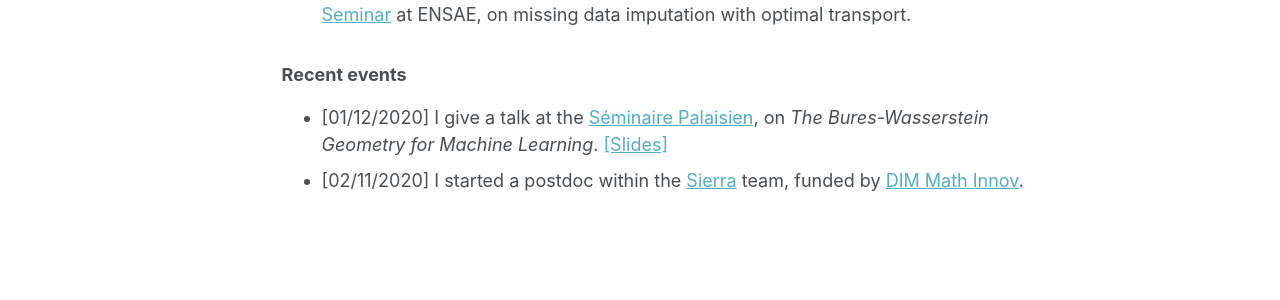
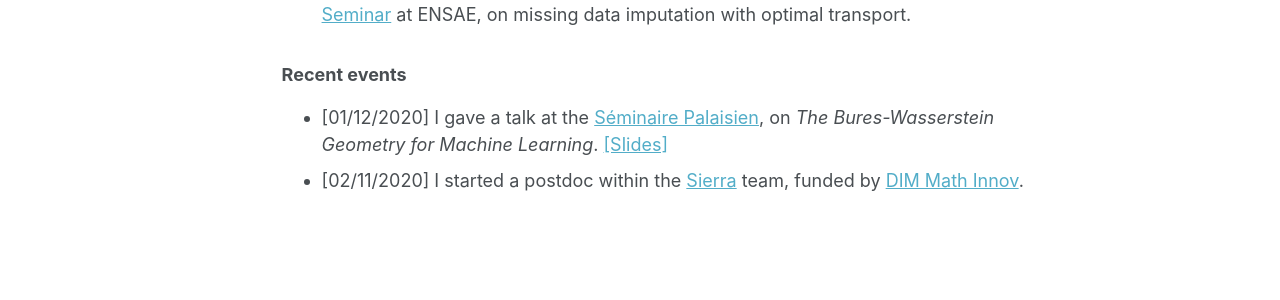
Before and after one commit to BorisMuzellec/borismuzellec.github.io, a Jekyll site: the page built from _pages/about.md, in a window 1280 px wide. Shown: the part 709-1009 px from the top of the page. Built offline with Jekyll 4.4.1, drawn with Linux system fonts in a browser that asks for light colours.

Commit message:
talks update

```diff
--- a/_pages/about.md
+++ b/_pages/about.md
@@ -27,5 +27,5 @@ I defended my thesis on the 26th of October: here are the [slides](https://boris
 
 
 ### Recent events ###
-* [01/12/2020] I give a talk at the [Séminaire Palaisien](https://palaisien.herokuapp.com/?fbclid=IwAR0bcezohohtf__JBZoe5NCjzQ7QAEmZLfLx2hfoLcCHwdxgP8HLXvAvVQY), on *The Bures-Wasserstein Geometry for Machine Learning*. [[Slides]](https://borismuzellec.github.io/publications/bw_geom_ml.pdf)
+* [01/12/2020] I gave a talk at the [Séminaire Palaisien](https://palaisien.herokuapp.com/?fbclid=IwAR0bcezohohtf__JBZoe5NCjzQ7QAEmZLfLx2hfoLcCHwdxgP8HLXvAvVQY), on *The Bures-Wasserstein Geometry for Machine Learning*. [[Slides]](https://borismuzellec.github.io/publications/bw_geom_ml.pdf)
 * [02/11/2020] I started a postdoc within the [Sierra](https://www.di.ens.fr/sierra/) team, funded by [DIM Math Innov](https://www.dim-mathinnov.fr/en/postdoctoral-laureates-45.htm).
```
